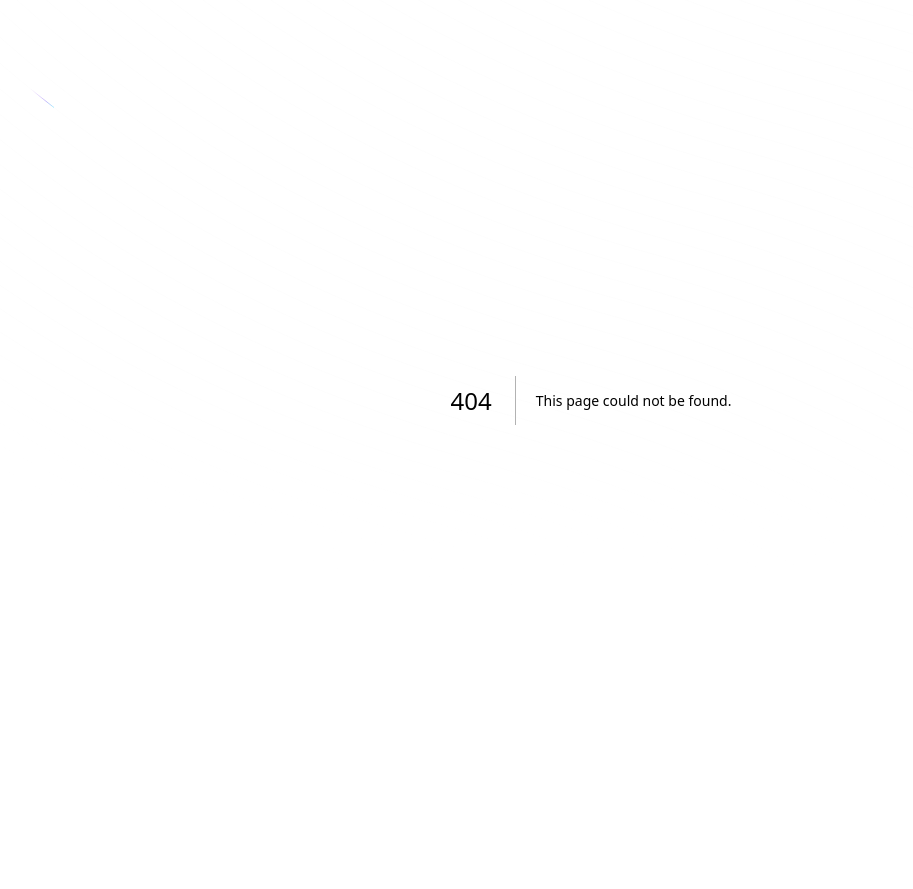
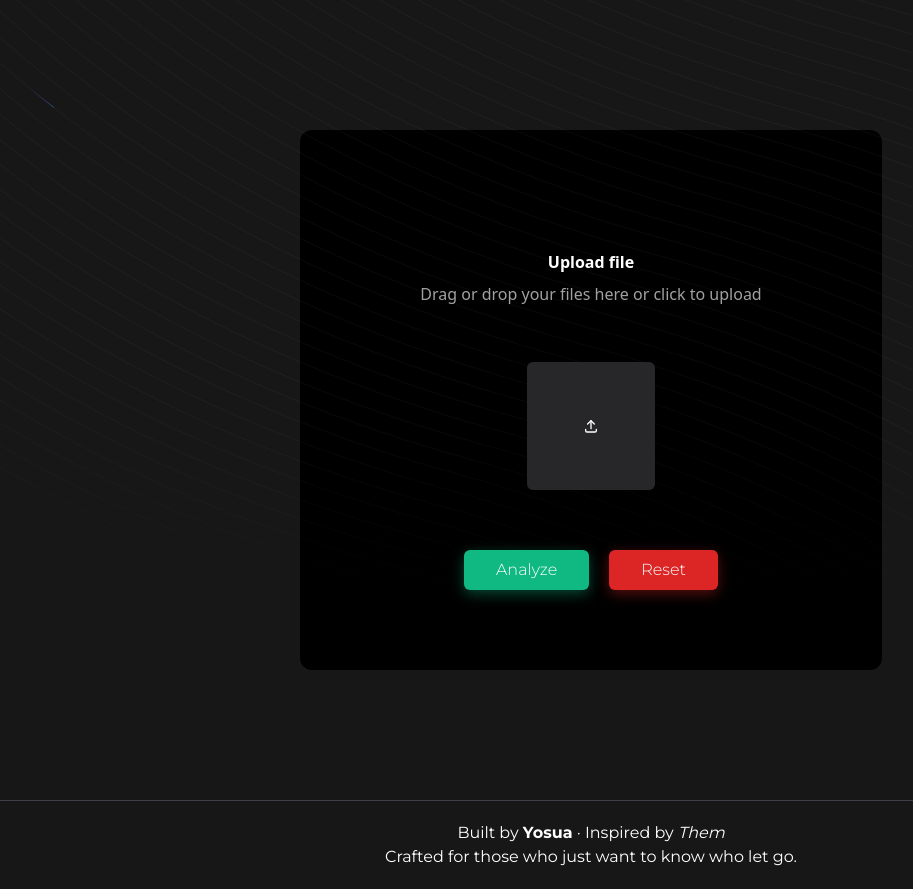
Before and after one commit to Yosxxx/social-lens, a Next.js app: page /upload in a window 1280 px wide. Before the commit this address had no page. Shown: the whole page, without its empty margins (49-962 px from the left). Before the commit the page ends 800 px from the top, so only its background shows below. Built offline with nearby package versions, Linux system fonts and the light colour scheme.

Commit message:
Footer + Upload

```diff
--- a/components/aceternity/container-text-flip.tsx
+++ b/components/aceternity/container-text-flip.tsx
@@ -54,22 +54,21 @@ export function ContainerTextFlip({
     }, [words, interval])
 
     return (
-        <motion.p
+        <motion.span
             layout
             layoutId={`words-here-${id}`}
             animate={{ width }}
             transition={{ duration: animationDuration / 2000 }}
             className={cn(
-                'relative inline-block rounded-lg p-1 text-center  font-bold text-black  dark:text-white',
+                'relative inline-block rounded-lg p-1 text-center font-bold text-black dark:text-white',
                 '[background:linear-gradient(to_bottom,#f3f4f6,#e5e7eb)]',
-                '',
                 'dark:[background:linear-gradient(to_bottom,#374151,#1f2937)]',
                 'dark:shadow-[inset_0_-1px_#10171e,inset_0_0_0_1px_hsla(205,89%,46%,.24),_0_4px_8px_#00000052]',
                 className
             )}
             key={words[currentWordIndex]}
         >
-            <motion.div
+            <motion.span
                 transition={{
                     duration: animationDuration / 1000,
                     ease: 'easeInOut'
@@ -78,7 +77,7 @@ export function ContainerTextFlip({
                 ref={textRef}
                 layoutId={`word-div-${words[currentWordIndex]}-${id}`}
             >
-                <motion.div className='inline-block'>
+                <motion.span className='inline-block'>
                     {words[currentWordIndex].split('').map((letter, index) => (
                         <motion.span
                             key={index}
@@ -97,8 +96,8 @@ export function ContainerTextFlip({
                             {letter}
                         </motion.span>
                     ))}
-                </motion.div>
-            </motion.div>
-        </motion.p>
+                </motion.span>
+            </motion.span>
+        </motion.span>
     )
 }
--- /dev/null
+++ b/components/aceternity/file-upload.tsx
@@ -0,0 +1,147 @@
+'use client'
+import { cn } from '../../lib/utils'
+import React from 'react'
+import { motion } from 'motion/react'
+import { IconUpload } from '@tabler/icons-react'
+import { useDropzone } from 'react-dropzone'
+
+const mainVariant = {
+    initial: { x: 0, y: 0 },
+    animate: { x: 20, y: -20, opacity: 0.9 }
+}
+
+const secondaryVariant = {
+    initial: { opacity: 0 },
+    animate: { opacity: 1 }
+}
+
+export const FileUpload = ({ files = [], onChange }: { files?: File[]; onChange?: (files: File[]) => void }) => {
+    const handleFileChange = (newFiles: File[]) => {
+        if (newFiles.length > 0) {
+            const firstFile = newFiles[0]
+            const allowedExtensions = /\.(zip|rar|7z|tar|gz)$/i
+            if (!allowedExtensions.test(firstFile.name)) {
+                alert('Only compressed files (.zip, .rar, .7z, .tar, .gz) are allowed.')
+                return
+            }
+            onChange?.([firstFile])
+        }
+    }
+
+    const { getRootProps, getInputProps, isDragActive } = useDropzone({
+        multiple: false,
+        accept: {
+            'application/zip': ['.zip'],
+            'application/x-rar-compressed': ['.rar'],
+            'application/x-7z-compressed': ['.7z'],
+            'application/x-tar': ['.tar'],
+            'application/gzip': ['.gz']
+        },
+        onDrop: handleFileChange,
+        onDropRejected: () => {
+            alert('Invalid file type. Please upload a compressed file.')
+        }
+    })
+
+    return (
+        <div className='w-full' {...getRootProps()}>
+            <input {...getInputProps()} /> {/* Dropzone handles the input now */}
+            <motion.div
+                whileHover='animate'
+                className='p-10 group/file block rounded-lg cursor-pointer w-full relative overflow-hidden'
+            >
+                <div className='absolute inset-0 [mask-image:radial-gradient(ellipse_at_center,white,transparent)]'>
+                    <GridPattern />
+                </div>
+                <div className='flex flex-col items-center justify-center'>
+                    <p className='relative z-20 font-sans font-bold text-white text-base'>Upload file</p>
+                    <p className='relative z-20 font-sans font-normal text-neutral-400 text-base mt-2'>
+                        Drag or drop your files here or click to upload
+                    </p>
+                    <div className='relative w-full mt-10 max-w-xl mx-auto'>
+                        {files.length > 0 &&
+                            files.map((file, idx) => (
+                                <motion.div
+                                    key={'file' + idx}
+                                    layoutId={idx === 0 ? 'file-upload' : 'file-upload-' + idx}
+                                    className={cn(
+                                        'relative overflow-hidden z-40 bg-white dark:bg-neutral-900 flex flex-col items-start justify-start md:h-24 p-4 mt-4 w-full mx-auto rounded-md',
+                                        'shadow-sm'
+                                    )}
+                                >
+                                    <div className='flex justify-between w-full items-center gap-4'>
+                                        <motion.p
+                                            initial={{ opacity: 0 }}
+                                            animate={{ opacity: 1 }}
+                                            layout
+                                            className='text-base text-neutral-700 dark:text-neutral-300 truncate max-w-xs'
+                                        >
+                                            {file.name}
+                                        </motion.p>
+                                        <motion.p
+                                            initial={{ opacity: 0 }}
+                                            animate={{ opacity: 1 }}
+                                            layout
+                                            className='rounded-lg px-2 py-1 w-fit shrink-0 text-sm text-neutral-600 dark:bg-neutral-800 dark:text-white shadow-input'
+                                        >
+                                            {(file.size / (1024 * 1024)).toFixed(2)} MB
+                                        </motion.p>
+                                    </div>
+
+                                    <div className='flex text-sm md:flex-row flex-col items-start md:items-center w-full mt-2 justify-between text-neutral-600 dark:text-neutral-400'>
+                                        <motion.p
+                                            initial={{ opacity: 0 }}
+                                            animate={{ opacity: 1 }}
+                                            layout
+                                            className='px-1 py-0.5 rounded-md bg-gray-100 dark:bg-neutral-800'
+                                        >
+                                            {file.type}
+                                        </motion.p>
+
+                                        <motion.p initial={{ opacity: 0 }} animate={{ opacity: 1 }} layout>
+                                            modified {new Date(file.lastModified).toLocaleDateString()}
+                                        </motion.p>
+                                    </div>
+                                </motion.div>
+                            ))}
+                        {!files.length && (
+                            <motion.div
+                                layoutId='file-upload'
+                                variants={mainVariant}
+                                transition={{ type: 'spring', stiffness: 300, damping: 20 }}
+                                className={cn(
+                                    'relative group-hover/file:shadow-2xl z-40 bg-zinc-800 dark:bg-neutral-900 flex items-center justify-center h-32 mt-4 w-full max-w-[8rem] mx-auto rounded-md',
+                                    'shadow-[0px_10px_50px_rgba(0,0,0,0.1)]'
+                                )}
+                            >
+                                {isDragActive ? (
+                                    <motion.p
+                                        initial={{ opacity: 0 }}
+                                        animate={{ opacity: 1 }}
+                                        className='text-white flex flex-col items-center'
+                                    >
+                                        Drop it
+                                        <IconUpload className='h-4 w-4 text-white' />
+                                    </motion.p>
+                                ) : (
+                                    <IconUpload className='h-4 w-4 text-white' />
+                                )}
+                            </motion.div>
+                        )}
+
+                        {!files.length && (
+                            <motion.div
+                                variants={secondaryVariant}
+                                className='absolute opacity-0 border border-dashed border-sky-400 inset-0 z-30 bg-transparent flex items-center justify-center h-32 mt-4 w-full max-w-[8rem] mx-auto rounded-md'
+                            ></motion.div>
+                        )}
+                    </div>
+                </div>
+            </motion.div>
+        </div>
+    )
+}
+
+export function GridPattern() {
+    return <div></div>
+}
--- /dev/null
+++ b/components/footer.tsx
@@ -0,0 +1,13 @@
+export default function Footer() {
+    return (
+        <footer className='text-white'>
+            {/* Center: Credits */}
+            <div className='text-center  border-t border-zinc-700 py-5'>
+                <p>
+                    Built by <span className='font-bold'>Yosua</span> · Inspired by <span className='italic'>Them</span>
+                </p>
+                <p>Crafted for those who just want to know who let go.</p>
+            </div>
+        </footer>
+    )
+}
--- a/package.json
+++ b/package.json
@@ -10,11 +10,13 @@
   },
   "dependencies": {
     "@next/font": "^14.2.15",
+    "@tabler/icons-react": "^3.34.1",
     "clsx": "^2.1.1",
     "motion": "^12.23.12",
     "next": "15.4.6",
     "react": "19.1.0",
     "react-dom": "19.1.0",
+    "react-dropzone": "^14.3.8",
     "tailwind-merge": "^3.3.1"
   },
   "devDependencies": {
--- a/src/app/layout.tsx
+++ b/src/app/layout.tsx
@@ -1,6 +1,7 @@
 import './globals.css'
 import { Montserrat } from 'next/font/google'
 import { BackgroundBeams } from './../../components/aceternity/background-beams'
+import Footer from '../../components/footer'
 
 const montserrat = Montserrat({
     subsets: ['latin'],
@@ -14,6 +15,7 @@ export default function RootLayout({ children }: { children: React.ReactNode })
             <body className={montserrat.className}>
                 <BackgroundBeams />
                 {children}
+                <Footer />
             </body>
         </html>
     )
--- a/src/app/page.tsx
+++ b/src/app/page.tsx
@@ -1,5 +1,6 @@
 import Link from 'next/link'
 import { ContainerTextFlip } from './../../components/aceternity/container-text-flip'
+import Footer from './../../components/footer'
 
 export default function Home() {
     return (
@@ -9,9 +10,9 @@ export default function Home() {
                     Behind every follow is a story. <br />
                     Some are real, most are not.
                 </div>
-                <div>
+                <span>
                     Every profile is a <ContainerTextFlip words={['loyal', 'fake', 'ghost', 'watcher', 'true']} />
-                </div>
+                </span>
             </div>
 
             <div className='flex gap-x-5 text-white'>
@@ -21,15 +22,16 @@ export default function Home() {
                         Docs
                     </div>
                 </Link>
+
                 <Link
                     href={'#'}
-                    className='px-6 py-2 flex items-center z-10 bg-black text-white rounded-lg transform hover:-translate-y-1 transition duration-200 border-2 border-transparent hover:border-zinc-600'
+                    className='px-6 py-2 flex items-center z-10 bg-black text-zinc-500 rounded-lg cursor-not-allowed select-none'
                 >
                     Search by username
                 </Link>
 
                 <Link
-                    href={'#'}
+                    href={'/upload'}
                     className='px-6 py-2 flex items-center z-10 bg-black text-white rounded-lg transform hover:-translate-y-1 transition duration-200 border-2 border-transparent hover:border-zinc-600'
                 >
                     Upload
--- /dev/null
+++ b/src/app/upload/page.tsx
@@ -0,0 +1,40 @@
+'use client'
+import { useState } from 'react'
+import { FileUpload } from './../../../components/aceternity/file-upload'
+
+export default function Upload() {
+    const [files, setFiles] = useState<File[]>([])
+
+    const handleReset = () => {
+        setFiles([])
+    }
+
+    const handleFileUpload = (uploadedFiles: File[]) => {
+        setFiles(uploadedFiles)
+        console.log(uploadedFiles)
+    }
+
+    return (
+        <div className='flex-col flex h-screen justify-center items-center'>
+            <div className='flex items-center flex-col justify-center bg-black p-20 rounded-xl'>
+                <FileUpload files={files} onChange={handleFileUpload} />
+
+                <div className='flex gap-x-5 mt-5'>
+                    <button
+                        className='cursor-pointer z-10 shadow-[0_4px_14px_0_rgb(16,185,129,39%)] hover:shadow-[0_6px_20px_rgba(16,185,129,23%)] hover:bg-[rgba(16,185,129,0.9)] px-8 py-2 bg-[#10b981] rounded-md text-white font-light transition duration-200 ease-linear'
+                        disabled={files.length === 0}
+                    >
+                        Analyze
+                    </button>
+
+                    <button
+                        className='cursor-pointer z-10 shadow-[0_4px_14px_0_rgb(220,38,38,39%)] hover:shadow-[0_6px_20px_rgba(220,38,38,23%)] hover:bg-[rgba(220,38,38,0.9)] px-8 py-2 bg-[#dc2626] rounded-md text-white font-light transition duration-200 ease-linear'
+                        onClick={handleReset}
+                    >
+                        Reset
+                    </button>
+                </div>
+            </div>
+        </div>
+    )
+}
```
Also changed, not shown: 1 other file (tests, documents, lock files or other folders).
